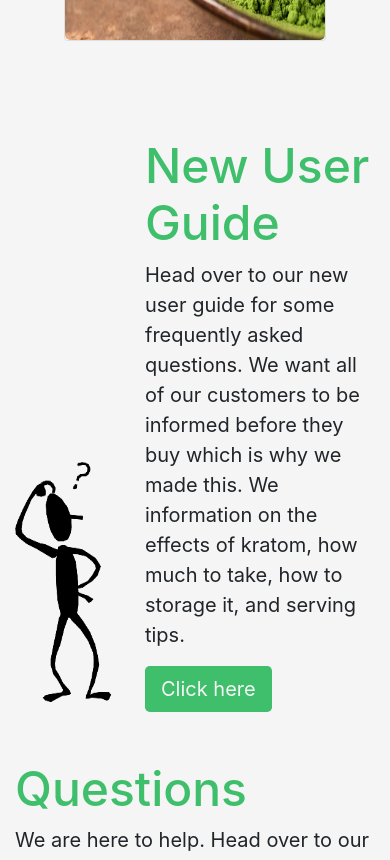
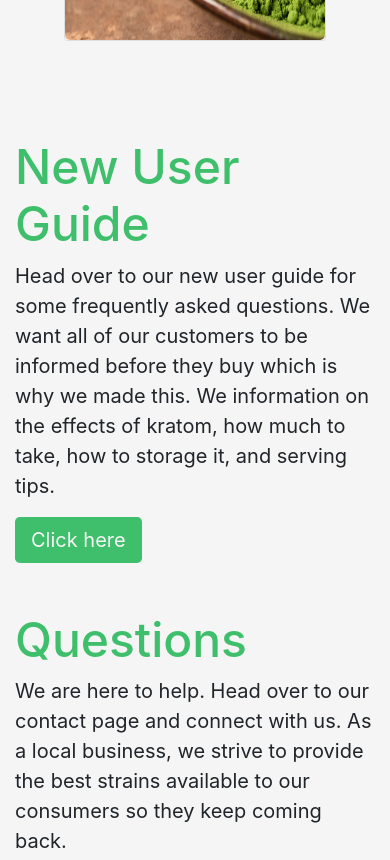
Before and after one commit to CountSigFigs/ApnaBotanicals, a React (Create React App) app: page /#/home in a window 390 px wide. Shown: the part 2180-3040 px from the top of the page. Built offline with nearby package versions, Linux system fonts and the light colour scheme; no server answers.

Commit message:
layout change

```diff
--- a/src/Components/HomeComponent.js
+++ b/src/Components/HomeComponent.js
@@ -59,9 +59,9 @@ function UserFaqs() {
         <div className="container mt-5">
             <div className="row">
                 <div className="col-4 text-center mt-auto">
-                    <img src={confusedGuy} className="img-fluid" style={{height:'250px'}} alt='confused guy'/>
+                    <img src={confusedGuy} className="img-fluid d-none d-sm-block" style={{height:'250px'}} alt='confused guy'/>
                 </div>
-                <div className="col-8 mt-5">
+                <div className="col-12 col-sm-8 mt-5 mx-auto">
                     <h2>New User Guide</h2>
                     <p>Head over to our new user guide for some frequently asked questions. We want all of our customers to be informed
                     before they buy which is why we made this. We information on the effects of kratom, how much to take, how to
```
